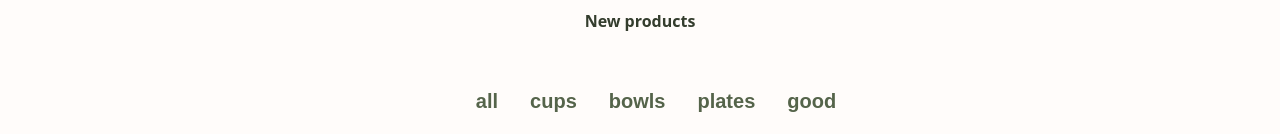
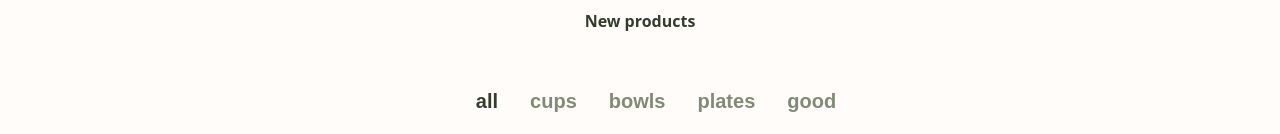
Before and after one commit to Siiriellisylvia/That-and-those, a React (Vite) app: page / in a window 1280 px wide. Shown: the part 818-952 px from the top of the page. Built offline with nearby package versions, Linux system fonts and the light colour scheme; no server answers; the database is empty.

Commit message:
link updates

```diff
--- a/src/components/Button/Button.module.css
+++ b/src/components/Button/Button.module.css
@@ -36,3 +36,9 @@
   background-color: var(--leaf-75);
   transition: left 0.3s ease;
 }
+
+
+.disabled {
+  background-color: var(--sage-25);
+  color: var(--leaf);
+}
--- a/src/components/Cart/Cart.jsx
+++ b/src/components/Cart/Cart.jsx
@@ -2,6 +2,8 @@ import Modal from "../Modals/SidePaneModal/SidePane.jsx";
 import Styles from "../Cart/Cart.module.css";
 import Button from "../Button/Button";
 import { useCart } from "../Helpers/UseCart.jsx";
+import CloseButton from "../../assets/icons/close_small.svg";
+import Remove from "../../assets/icons/delete_400.svg";
 
 export default function Cart () {
   const { cartItems, isCartOpen, toggleCart, removeFromCart} = useCart();
@@ -11,16 +13,17 @@ return (
   <>
     <Modal isOpen={isCartOpen} onClose={toggleCart}>
       <div className={Styles.cart}>
+        <div className={Styles.cartHeader}>
         <h3>Shopping Cart</h3>
+        <img src={CloseButton} onClick={toggleCart} />
+        </div>
         {cartItems.map((item, index) => (
           <div key={index} className={Styles.cartItem}>
             <img src={item.thumbnailImages[0]} alt={item.name} />
             <div>
               <h4>{item.name}</h4>
               <p>{item.price}</p>
-              <Button className="leaf" onClick={() => removeFromCart(item.id)}>
-                Remove
-              </Button>
+              <img src={Remove} onClick={() => removeFromCart(item.id)}/>
             </div>
           </div>
         ))}
--- a/src/components/Cart/Cart.module.css
+++ b/src/components/Cart/Cart.module.css
@@ -1,7 +1,20 @@
 .cart {
   display: flex;
   flex-direction: column;
-  height: 100%;  /* Ensure it takes full height */
+  height: 100%;
+}
+
+.cartHeader {
+  display: flex;
+  justify-content: space-between;
+  align-items: center;
+  gap: 1rem;
+}
+
+.cartHeader img {
+  width: 2rem;
+  height: auto;
+  cursor: pointer;
 }
 
 .cart > Button {
--- a/src/components/CategoryLinks/CategoryLinks.jsx
+++ b/src/components/CategoryLinks/CategoryLinks.jsx
@@ -1,28 +1,25 @@
 import Styles from "../CategoryLinks/CategoryLinks.module.css";
 
-export default function CategoryLinks({ onCategoryChange }) {
+export default function CategoryLinks({ onCategoryChange, selectedCategory }) {
+  console.log("Props in CategoryLinks:", selectedCategory);
+
   const handleCategoryClick = (category, e) => {
     e.preventDefault();
     onCategoryChange(category);
   };
 
-  return (
-    <div className={Styles.categoryLinks}>
-      <a href="#" onClick={(e) => handleCategoryClick("All", e)}>
-        all
-      </a>
-      <a href="#" onClick={(e) => handleCategoryClick("Cups", e)}>
-        cups
-      </a>
-      <a href="#" onClick={(e) => handleCategoryClick("Bowls", e)}>
-        bowls
-      </a>
-      <a href="#" onClick={(e) => handleCategoryClick("Plates", e)}>
-        plates
-      </a>
-      <a href="#" onClick={(e) => handleCategoryClick("Good", e)}>
-        good
-      </a>
-    </div>
-  );
+ return (
+        <div className={Styles.categoryLinks}>
+            {["All", "Cups", "Bowls", "Plates", "Good"].map((category) => (
+                <a
+                    key={category}
+                    href="#"
+                    className={selectedCategory === category ? Styles.selected : ''}
+                    onClick={(e) => handleCategoryClick(category, e)}
+                >
+                    {category.toLowerCase()}
+                </a>
+            ))}
+        </div>
+    );
 }
--- a/src/components/CategoryLinks/CategoryLinks.module.css
+++ b/src/components/CategoryLinks/CategoryLinks.module.css
@@ -9,7 +9,7 @@
 .categoryLinks a {
     font-size: var(--h3-size);
     font-weight: var(--font-weight-bold);
-    color: var(--leaf);
+    color: var(--leaf-75);
     text-decoration: none;
     padding:1rem;
 }
@@ -17,3 +17,7 @@
 .categoryLinks a:hover {
     color: var(--dark-leaf);
 }
+
+.categoryLinks a.selected {
+    color: var(--dark-leaf);
+}
--- a/src/components/Helpers/CartContext.jsx
+++ b/src/components/Helpers/CartContext.jsx
@@ -6,6 +6,7 @@ export const CartContext = createContext({
   removeFromCart: () => {},
   isCartOpen: false,
   toggleCart: () => {},
+  isProductInCart: () => false,
 });
 
 export const CartProvider = ({ children }) => {
@@ -13,11 +14,14 @@ export const CartProvider = ({ children }) => {
   const [isCartOpen, setIsCartOpen] = useState(false);
 
   const addToCart = (product) => {
-    console.log("Adding to cart:", product.id); // Ensure IDs are present and correct
+    if (!isProductInCart(product.id)) {
+      setCartItems((prevItems) => [...prevItems, product]);
+      setIsCartOpen(true);
+    }
+  };
 
-    setCartItems((prevItems) => [...prevItems, product]);
-    console.log("Product added, opening cart...");
-    setIsCartOpen(true);
+  const isProductInCart = (productId) => {
+    return cartItems.some((item) => item.id === productId);
   };
 
 const removeFromCart = (productId) => {
@@ -45,7 +49,14 @@ const removeFromCart = (productId) => {
 
   return (
     <CartContext.Provider
-      value={{ cartItems, addToCart, removeFromCart, isCartOpen, toggleCart }}
+      value={{
+        cartItems,
+        addToCart,
+        removeFromCart,
+        isCartOpen,
+        toggleCart,
+        isProductInCart,
+      }}
     >
       {children}
     </CartContext.Provider>
--- a/src/components/HomeProductModule/HomeProductModule.jsx
+++ b/src/components/HomeProductModule/HomeProductModule.jsx
@@ -25,12 +25,16 @@ import { useNavigate } from "react-router-dom";
               : `/shop/${selectedCategory.toLowerCase()}`;
           navigate(path);
         };
+console.log("Selected Category in HomeProductModule:", selectedCategory);
 
         return (
           <div className="page">
             <div className={Styles.homeProductModule}>
               <h4>New products</h4>
-              <CategoryLinks onCategoryChange={handleCategoryChange} />
+              <CategoryLinks
+                onCategoryChange={handleCategoryChange}
+                selectedCategory={selectedCategory}
+              />
               {/* Show the carousel only if there are products */}
               <ProductCarousel
                 category={selectedCategory}
@@ -38,7 +42,9 @@ import { useNavigate } from "react-router-dom";
               />
               {/* If there are products, show the button */}
               {hasProducts && (
-                <Button className="sage" onClick={handleExploreCategory}>Explore the category</Button>
+                <Button className="sage" onClick={handleExploreCategory}>
+                  Explore the category
+                </Button>
               )}
             </div>
           </div>
--- a/src/components/Modals/SidePaneModal/SidePane.jsx
+++ b/src/components/Modals/SidePaneModal/SidePane.jsx
@@ -1,15 +1,35 @@
-import Button from "../../Button/Button";
+import { useEffect, useRef } from "react";
 import Styles from "./SidePane.module.css";
 
 const Modal = ({ isOpen, onClose, children }) => {
+  const modalRef = useRef();
+
+  // Function to handle click outside of modal content
+  const handleClickOutside = (event) => {
+    if (modalRef.current && !modalRef.current.contains(event.target)) {
+      onClose(); // Close modal if click is outside modal content
+    }
+  };
+
+  // Effect to add and remove the event listener
+  useEffect(() => {
+    if (isOpen) {
+      document.addEventListener("mousedown", handleClickOutside);
+    } else {
+      document.removeEventListener("mousedown", handleClickOutside);
+    }
+
+    // Cleanup the event listener on component unmount
+    return () => {
+      document.removeEventListener("mousedown", handleClickOutside);
+    };
+  }, [isOpen, onClose]);
+
   if (!isOpen) return null;
 
   return (
     <div className={Styles.modal}>
-      <div className={Styles.modalContent}>
-        <Button className={Styles.closeButton} onClick={onClose}>
-          ×
-        </Button>
+      <div className={Styles.modalContent} ref={modalRef}>
         {children}
       </div>
     </div>
--- a/src/pages/ProductPage.jsx
+++ b/src/pages/ProductPage.jsx
@@ -12,7 +12,7 @@ export default function ProductPage() {
   const { productId } = useParams();
   const [product, setProduct] = useState(null);
   const [activeImage, setActiveImage] = useState("");
-  const { addToCart } = useCart(); // Use addToCart from the context
+  const { addToCart, isProductInCart } = useCart(); // Use addToCart from the context
 
   // Fetch the product data based on the productId
 useEffect(() => {
@@ -44,14 +44,14 @@ useEffect(() => {
     setActiveImage(image); // Set the active image to the clicked thumbnail
   };
 
-const handleAddToCart = () => {
-  if (product) {
-    addToCart(product);
-    console.log("Adding to cart", product); // Check what product is being added
-  } else {
-    console.log("No product to add"); // Debug: check if the product is null
-  }
-  };
+// const handleAddToCart = () => {
+//   if (product) {
+//     addToCart(product);
+//     console.log("Adding to cart", product); // Check what product is being added
+//   } else {
+//     console.log("No product to add"); // Debug: check if the product is null
+//   }
+//   };
 
   return (
     <div className="page">
@@ -84,8 +84,15 @@ const handleAddToCart = () => {
             <h2>{product.name}</h2>
             <p className={Styles.price}>{product.price}</p>
             <p className={Styles.description}>{product.description}</p>
-            <Button className="sage" onClick={handleAddToCart}
-            >Add to cart</Button>
+
+            {/* Conditional rendering based on if the product is already in the cart */}
+            {isProductInCart(product.id) ? (
+              <Button disabled className="sage">
+                Already in cart
+              </Button>
+            ) : (
+              <Button className= "sage" onClick={() => addToCart(product)}>Add to cart</Button>
+            )}
 
             <Accordion title="Pickup and returns">
               Only pickup in Aarhus C, returns within 14 days
```
Also changed, not shown: src/assets/icons/close_small.svg (added).
